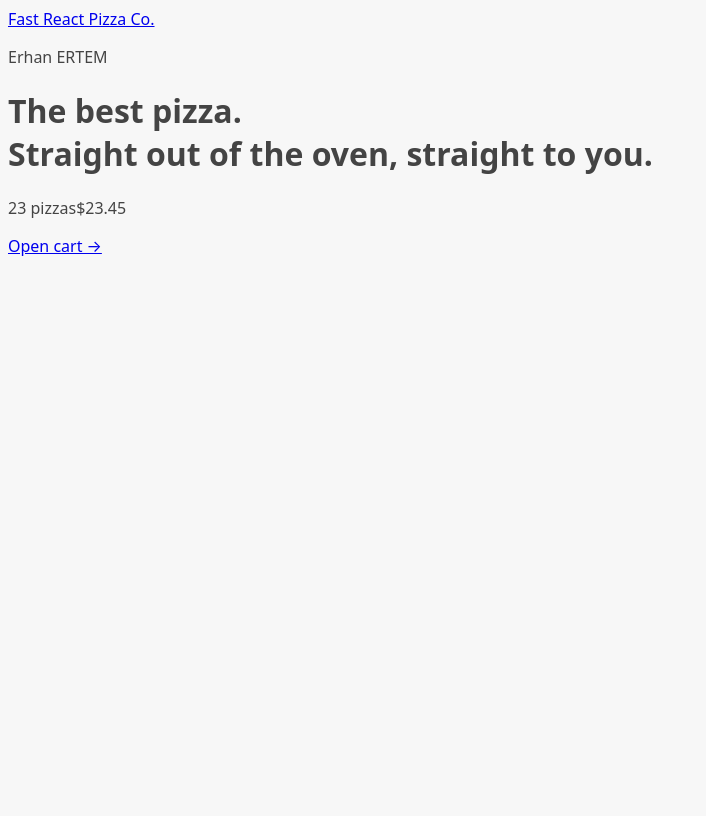
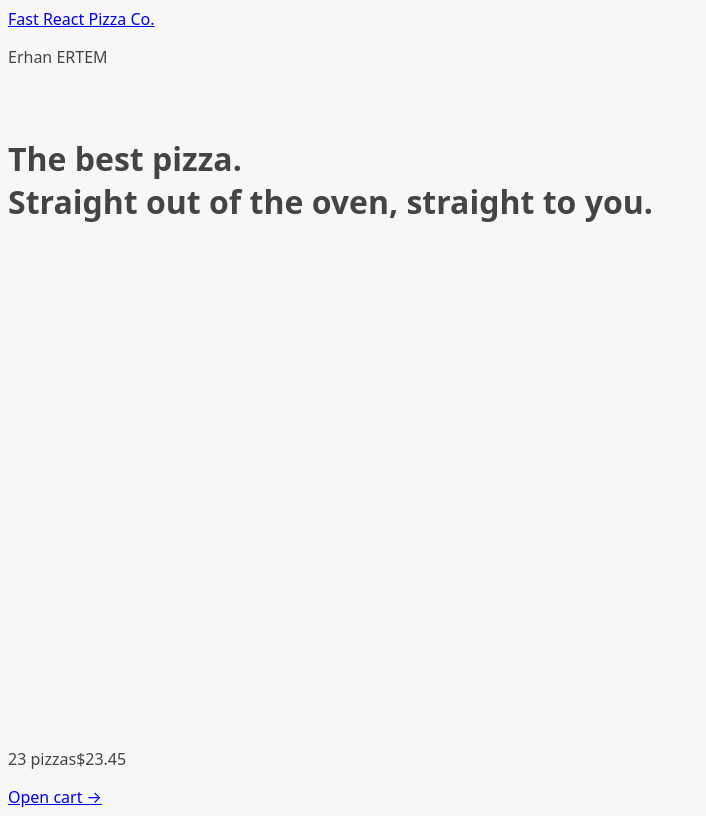
Before and after one commit to erhanertem/App-fast-react-pizza, a React (Vite) app: page / in a window 1280 px wide. Shown: the whole page, without its empty margins (0-706 px from the left). Built offline with nearby package versions, Linux system fonts and the light colour scheme.

Commit message:
Enable a generic loading indicator for all loading occurances in applayout

```diff
--- a/src/ui/AppLayout.jsx
+++ b/src/ui/AppLayout.jsx
@@ -1,10 +1,16 @@
-import { Outlet } from 'react-router-dom'
+import { Outlet, useNavigation } from 'react-router-dom'
 import CartOverview from '../features/cart/CartOverview'
 import Header from './Header'
+import Loader from './Loader'
 
 function AppLayout() {
+	const navigation = useNavigation()
+	// console.log(navigation)
+	const isLoading = navigation.state === 'loading'
+
 	return (
-		<div>
+		<div className="layout">
+			{isLoading && <Loader />}
 			<Header />
 
 			<main>
--- /dev/null
+++ b/src/ui/Loader.jsx
@@ -0,0 +1,5 @@
+function Loader() {
+	return <div className="loader"></div>
+}
+
+export default Loader
```
